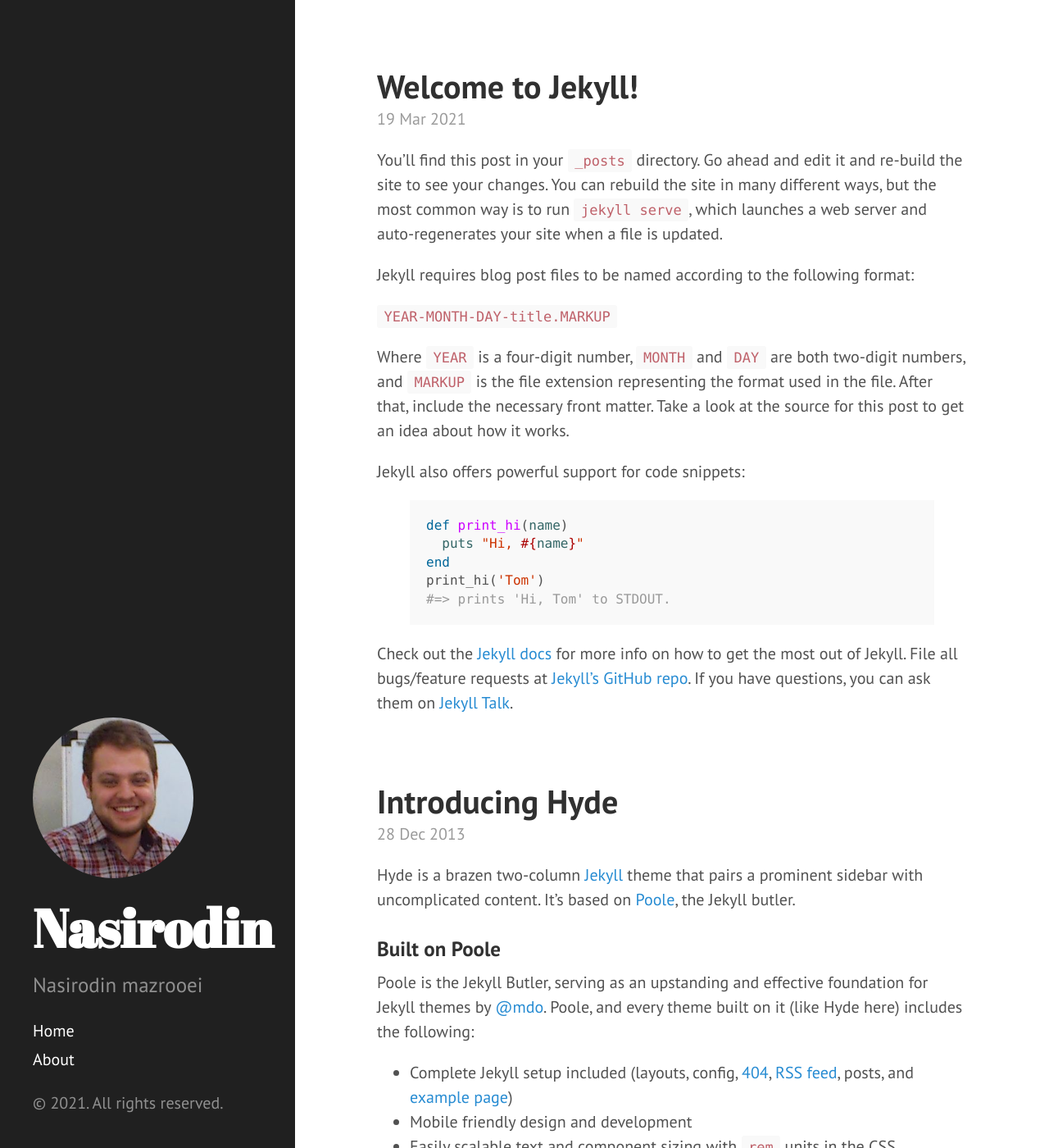
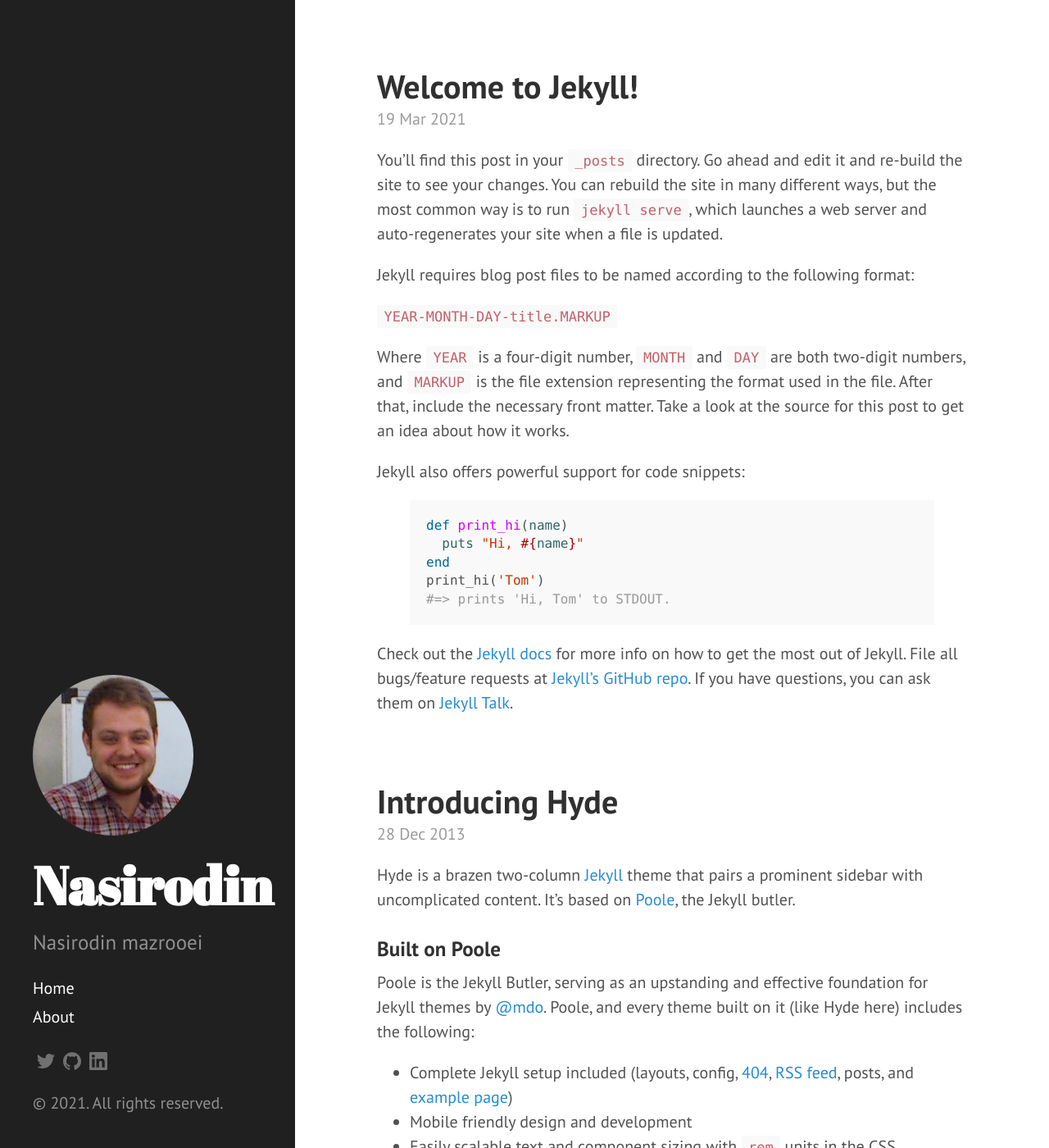
Before and after one commit to nasirodin/nasirodin.github.io, a Jekyll site: the page built from index.html, in a window 1280 px wide and 1400 px high. Shown: the whole window at 82% size. Built offline with Jekyll 4.4.1, drawn with Linux system fonts in a browser that asks for light colours; the list of posts is cut into pages by our own code.

Commit message:
add social links

```diff
--- a/_config.yml
+++ b/_config.yml
@@ -15,7 +15,7 @@
 author:
   name:           'Nasirodin Mazrooei'
   url:            https://twitter.com/ooddin
-  avatar:         public/nasirodin.png
+  avatar:         public/avatar.png
 plugins:
   - jekyll-seo-tag
   - jekyll-feed
--- a/_includes/head.html
+++ b/_includes/head.html
@@ -15,9 +15,10 @@
   </title>
 
   <!-- CSS -->
-  <link rel="stylesheet" href="{{ site.url }}public/css/poole.css">
-  <link rel="stylesheet" href="{{ site.url }}public/css/syntax.css">
-  <link rel="stylesheet" href="{{ site.url }}public/css/hyde.css">
+  <link rel="stylesheet" href="{{ site.baseurl }}public/css/poole.css">
+  <link rel="stylesheet" href="{{ site.baseurl }}public/css/syntax.css">
+  <link rel="stylesheet" href="{{ site.baseurl }}public/css/hyde.css">
+  <link rel="stylesheet" href="{{ site.baseurl }}public/css/sidebar.css">
   <link rel="stylesheet" href="http://fonts.googleapis.com/css?family=PT+Sans:400,400italic,700|Abril+Fatface">
 
   <!-- Icons -->
--- a/_includes/sidebar.html
+++ b/_includes/sidebar.html
@@ -36,7 +36,20 @@
         {% endif %}
       {% endfor %}
     </nav>
+    <div>
+      {% if site.data.social -%}
+      <div class="sidebar-nav">
+        {% for social in site.data.social -%}
+        <a href="{{ social.url }}" title="{{ social.title }}" target="_blank">
+          <img src="{{ site.baseurl }}{{ social.icon }}" class="social-logo">
+        </a>
+        {%- endfor %}
+      </div>
+      {%- endif %}
+    </div>
 
-    <p>&copy; {{ site.time | date: '%Y' }}. All rights reserved.</p>
+    <div class="float-left">
+      <p>&copy; {{ site.time | date: '%Y' }}. All rights reserved.</p>
+    </div>
   </div>
 </div>
--- a/public/css/poole.css
+++ b/public/css/poole.css
@@ -234,12 +234,6 @@
   border-radius: 5px;
 }
 
-.author-avatar {
-  border-radius: 50%;
-  height: auto;
-  width: 70%;
-}
-
 /* Tables */
 table {
   margin-bottom: 1rem;
--- /dev/null
+++ b/public/css/sidebar.css
@@ -0,0 +1,18 @@
+
+.author-avatar {
+    border-radius: 50%;
+    height: auto;
+    width: 70%;
+  }
+
+  .social-logo{
+      width: 32px;
+      height: 32px;
+      float: left;
+      padding: 5px;
+  }
+
+  .float-left
+  {
+      float: left;
+  }
```
Also changed, not shown: _data/social.yml (added, +9 -0 lines), public/avatar.png (renamed from public/nasirodin.png), public/icons/github.svg (added), public/icons/linkedin.svg (added), public/icons/twitter.svg (added).
